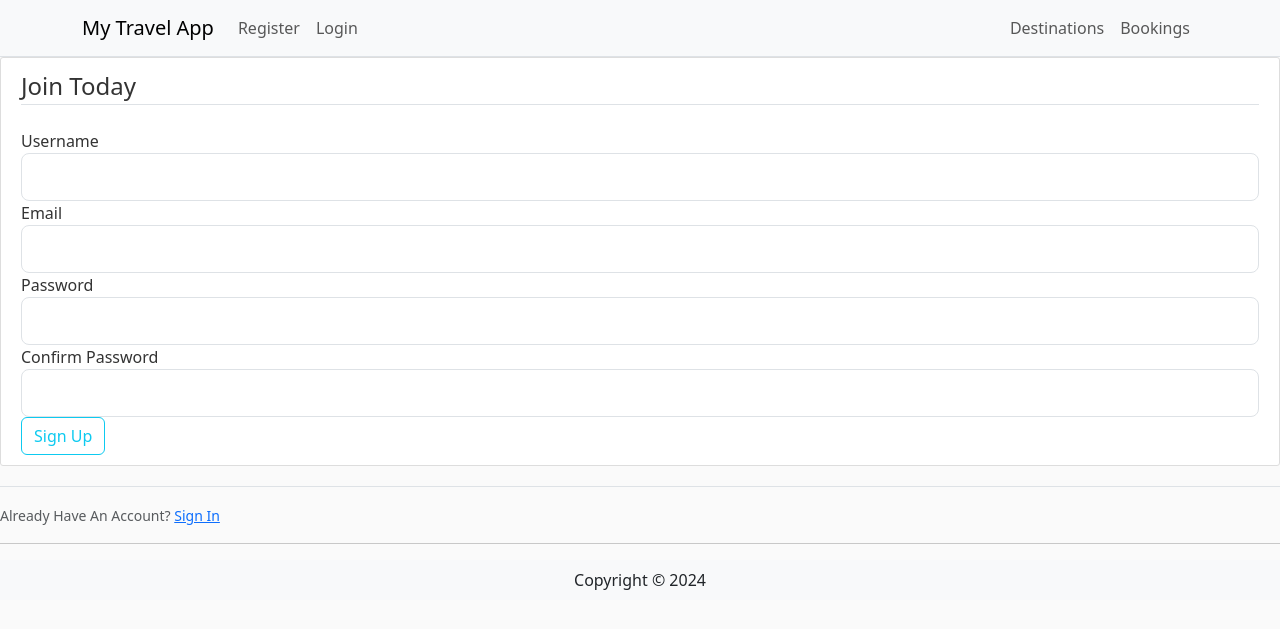
After one commit to jj00nius/IAB207_demo, a Flask app: page /register in a window 1280 px wide. The commit adds this page. Shown: the top 629 px of the page. Run offline with Flask 3, Linux system fonts and the light colour scheme; some libraries are stand-ins or nearby versions.

Commit message:
html and forms done

```diff
--- /dev/null
+++ b/travel/forms.py
@@ -0,0 +1,35 @@
+from flask_wtf import FlaskForm
+from wtforms.fields import TextAreaField, PasswordField, SubmitField, StringField, BooleanField
+from wtforms.validators import DataRequired, InputRequired, Length, Email, EqualTo
+
+class DestinationForm(FlaskForm):
+    name = StringField('Country', validators=[InputRequired()])
+    # Adding two validators:
+    # One to ensure input is entered
+    # Other to check if the description meets the length requirements
+    description = TextAreaField('Description', validators=[InputRequired()])
+    image = StringField('Cover Image', validators=[InputRequired()])
+    currency = StringField('Currency', validators=[InputRequired()])
+    submit = SubmitField('Create')
+
+class CommentForm(FlaskForm):
+    text = TextAreaField('Comment', validators=[InputRequired()])
+    submit = SubmitField('Create')
+
+class RegistrationForm(FlaskForm):
+    username = StringField('Username',
+                           validators=[DataRequired(), Length(min=2, max=20)])
+    email = StringField('Email',
+                        validators=[DataRequired(), Email()])
+    password = PasswordField('Password', validators=[DataRequired()])
+    confirm_password = PasswordField('Confirm Password',
+                                     validators=[DataRequired(), EqualTo('password')])
+    submit = SubmitField('Sign Up')
+
+
+class LoginForm(FlaskForm):
+    email = StringField('Email',
+                        validators=[DataRequired(), Email()])
+    password = PasswordField('Password', validators=[DataRequired()])
+    remember = BooleanField('Remember Me')
+    submit = SubmitField('Login')
--- /dev/null
+++ b/travel/static/main.css
@@ -0,0 +1,43 @@
+body {
+  background: #fafafa;
+  color: #333333;
+}
+
+h1, h2, h3, h4, h5, h6 {
+  color: #444444;
+}
+
+.bg-steel {
+  background-color: #5f788a;
+}
+
+.site-header .navbar-nav .nav-link {
+  color: #cbd5db;
+}
+
+.site-header .navbar-nav .nav-link:hover {
+  color: #ffffff;
+}
+
+.site-header .navbar-nav .nav-link.active {
+  font-weight: 500;
+}
+
+.content-section {
+  background: #ffffff;
+  padding: 10px 20px;
+  border: 1px solid #dddddd;
+  border-radius: 3px;
+  margin-bottom: 20px;
+}
+
+.account-img {
+  height: 125px;
+  width: 125px;
+  margin-right: 20px;
+  margin-bottom: 16px;
+}
+
+.account-heading {
+  font-size: 2.5rem;
+}
--- a/travel/templates/layout.html
+++ b/travel/templates/layout.html
@@ -5,8 +5,15 @@
     <meta name="viewport"
           content="width=device-width, user-scalable=no, initial-scale=1.0, maximum-scale=1.0, minimum-scale=1.0">
     <meta http-equiv="X-UA-Compatible" content="ie=edge">
+
+    {% if title %}
+        <title>My Travel App - {{ title }}</title>
+    {% else %}
         <title>My Travel App</title>
+    {% endif %}
     <link href="https://cdn.jsdelivr.net/npm/bootstrap@5.3.0-alpha3/dist/css/bootstrap.min.css" rel="stylesheet" integrity="sha384-KK94CHFLLe+nY2dmCWGMq91rCGa5gtU4mk92HdvYe+M/SXH301p5ILy+dN9+nJOZ" crossorigin="anonymous">
+
+    <link rel="stylesheet" type="text/css" href="{{ url_for('static', filename='main.css') }}">
 </head>
 <body>
     <!-- Header -->
@@ -16,10 +23,16 @@
         <nav class="navbar navbar-expand-lg navbar-light bg-light">
             <div class="container">
                 <!-- Travel App name/logo -->
-                <a href="/" class="navbar-brand">My Travel App</a>
+                <a href="{{ url_for('main.index') }}" class="navbar-brand">My Travel App</a>
                 <button class="navbar-toggler" type="button" data-bs-toggle="collapse" data-bs-target="#navbarSupportedContent" aria-controls="navbarSupportedConent" aria-expanded="false" aria-label="Toggle-navigation">
                     <span class="navbar-toggler-icon"></span>
                 </button>
+                <div class="collapse navbar-collapse justify-content-start">
+                    <div class="navbar-nav ml-auto">
+                        <a class="nav-item nav-link" href="{{ url_for('main.register') }}">Register</a>
+                        <a class="nav-item nav-link" href="{{ url_for('main.login') }}">Login</a>
+                    </div>
+                </div>
 
                 <div class="collapse navbar-collapse justify-content-end" id="navbarSupportedContent">
                     <div class="navbar-nav ml-auto">
@@ -42,7 +55,7 @@
 
     {% endblock content %}
     <!-- End page content -->
-
+    <hr>
     <!-- Footer -->
     <footer class="footer">
         <div class="text-center py-2 bg-light">
--- /dev/null
+++ b/travel/templates/register.html
@@ -0,0 +1,73 @@
+{% extends "layout.html" %}
+
+{% block content %}
+    <div class="content-section">
+        <form method="POST" action="">
+            {{ form.hidden_tag() }}
+            <fieldset class="form-group">
+                <legend class="border-bottom mb-4">Join Today</legend>
+                <div class="form-group">
+                    {{ form.username.label(class="form-control-label") }}
+
+                    {% if form.username.errors %}
+                        {{ form.username(class="form-control form-control-lg is-invalid") }}
+                        <div class="invalid-feedback">
+                            {% for error in form.username.errors %}
+                                <span>{{ error }}</span>
+                            {% endfor %}
+                        </div>
+                    {% else %}
+                        {{ form.username(class="form-control form-control-lg") }}
+                    {% endif %}
+                </div>
+                <div class="form-group">
+                    {{ form.email.label(class="form-control-label") }}
+                    {% if form.email.errors %}
+                        {{ form.email(class="form-control form-control-lg is-invalid") }}
+                        <div class="invalid-feedback">
+                            {% for error in form.email.errors %}
+                                <span>{{ error }}</span>
+                            {% endfor %}
+                        </div>
+                    {% else %}
+                        {{ form.email(class="form-control form-control-lg") }}
+                    {% endif %}
+                </div>
+                <div class="form-group">
+                    {{ form.password.label(class="form-control-label") }}
+                    {% if form.password.errors %}
+                        {{ form.password(class="form-control form-control-lg is-invalid") }}
+                        <div class="invalid-feedback">
+                            {% for error in form.password.errors %}
+                                <span>{{ error }}</span>
+                            {% endfor %}
+                        </div>
+                    {% else %}
+                        {{ form.password(class="form-control form-control-lg") }}
+                    {% endif %}
+                </div>
+                <div class="form-group">
+                    {{ form.confirm_password.label(class="form-control-label") }}
+                    {% if form.confirm_password.errors %}
+                        {{ form.confirm_password(class="form-control form-control-lg is-invalid") }}
+                        <div class="invalid-feedback">
+                            {% for error in form.confirm_password.errors %}
+                                <span>{{ error }}</span>
+                            {% endfor %}
+                        </div>
+                    {% else %}
+                        {{ form.confirm_password(class="form-control form-control-lg") }}
+                    {% endif %}
+                </div>
+            </fieldset>
+            <div class="form-group">
+                {{ form.submit(class="btn btn-outline-info") }}
+            </div>
+        </form>
+    </div>
+    <div class="border-top pt-3">
+        <small class="text-muted">
+            Already Have An Account? <a class="ml-2" href="{{ url_for('main.login') }}">Sign In</a>
+        </small>
+    </div>
+{% endblock content %}
--- a/travel/views.py
+++ b/travel/views.py
@@ -1,7 +1,28 @@
-from flask import Blueprint, render_template
+from flask import Blueprint, render_template, redirect, url_for, flash
+from .forms import RegistrationForm, LoginForm
 
 mainbp = Blueprint('main', __name__)
 
 @mainbp.route('/')
+@mainbp.route('/home')
 def index():
     return render_template('index.html')
+
+@mainbp.route("/register", methods=['GET', 'POST'])
+def register():
+    form = RegistrationForm()
+    if form.validate_on_submit():
+        flash(f'Account created for {form.username.data}!', 'success')
+        return redirect(url_for('home'))
+    return render_template('register.html', title='Register', form=form)
+
+@mainbp.route("/login", methods=['GET', 'POST'])
+def login():
+    form = LoginForm()
+    if form.validate_on_submit():
+        if form.email.data == 'admin@blog.com' and form.password.data == 'password':
+            flash('You have been logged in!', 'success')
+            return redirect(url_for('home'))
+        else:
+            flash('Login Unsuccessful. Please check username and password', 'danger')
+    return render_template('login.html', title='Login', form=form)
```
Also changed, not shown: travel/destinations.py (added, +39 -0 lines), travel/models.py (added, +23 -0 lines), travel/templates/destinations/create.html (added, +16 -0 lines), travel/templates/destinations/show.html (added, +56 -0 lines), travel/templates/index.html (+39 -0 lines), travel/templates/login.html (added, +53 -0 lines). Lines whose indentation alone changed are shown as unchanged.
